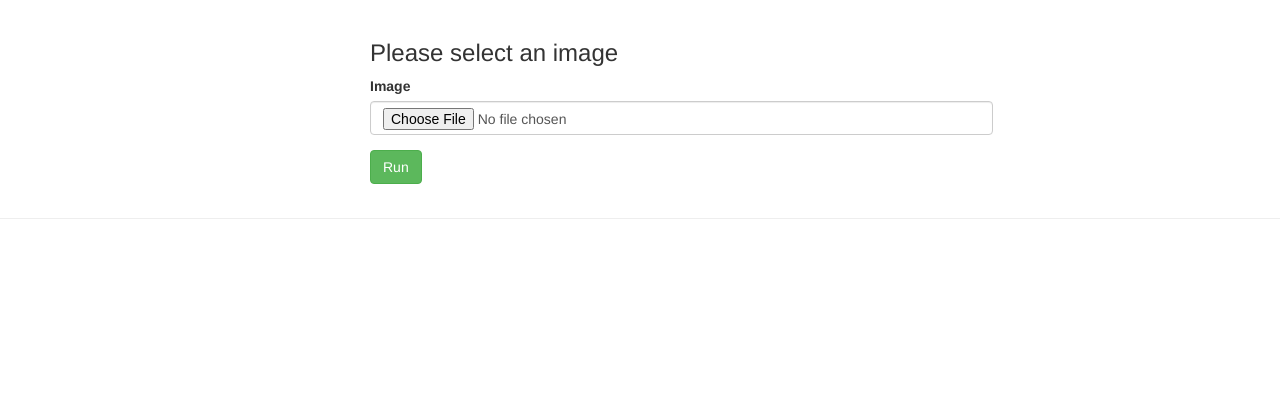
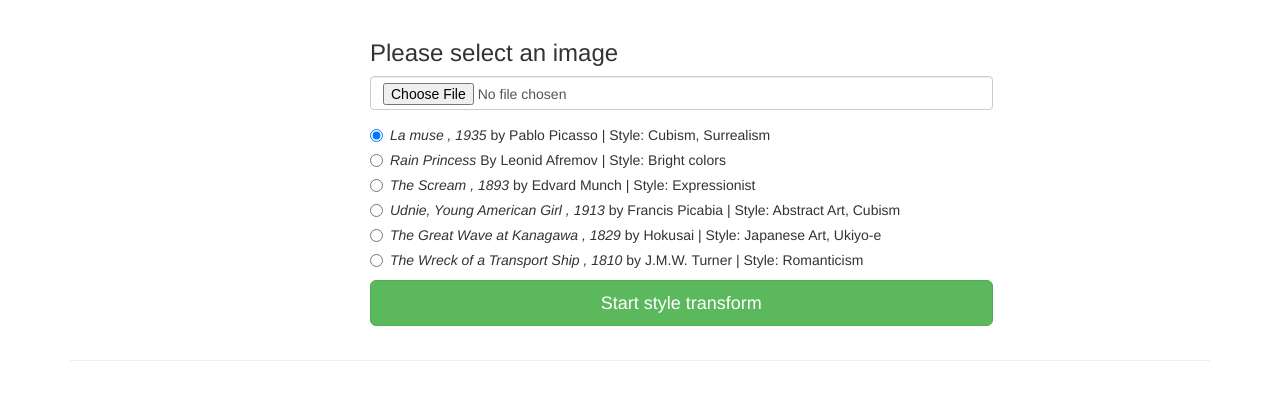
Before and after one commit to Kevinqian0501/artist-style-transform, a Flask app: page / in a window 1280 px wide. Shown: the part 52-452 px from the top of the page. Run offline with Flask 2, Linux system fonts and the light colour scheme; some libraries are stand-ins or nearby versions.

Commit message:
add radio button

```diff
--- a/Google-web-app/templates/form.html
+++ b/Google-web-app/templates/form.html
@@ -6,11 +6,46 @@
 	<h3>{{action}}Please select an image</h3>
 	<form method="POST" enctype="multipart/form-data">
  	 <div class="form-group">
- 	   <label for="image">Image</label>
 	    <input type="file" name="image" id="image" class="form-control"/>
 	  </div>
-
-	  <button type="submit" class="btn btn-success">Run</button>
+          <div>
+          <div class="radio">
+                  <label>
+                <input type="radio" name="optionsRadios" id="optionsRadios1" value="la_muse.ckpt" checked>
+                   <em>La muse , 1935 </em> by Pablo Picasso | Style: Cubism, Surrealism
+                </label>
+           </div>
+           <div class="radio">
+                  <label>
+                <input type="radio" name="optionsRadios" id="optionsRadios2" value="rain_princess.ckpt">
+                   <em>Rain Princess </em> By Leonid Afremov | Style: Bright colors
+                </label>
+           </div>
+          <div class="radio">
+               <label>
+                  <input type="radio" name="optionsRadios" id="optionsRadios3" value="scream.ckpt">
+                   <em>The Scream , 1893</em> by Edvard Munch | Style: Expressionist
+               </label>
+           </div>
+          <div class="radio">
+               <label>
+                  <input type="radio" name="optionsRadios" id="optionsRadios4" value="udnie.ckpt">
+                   <em>Udnie, Young American Girl , 1913</em> by Francis Picabia | Style: Abstract Art, Cubism
+               </label>
+           </div>
+           <div class="radio">
+               <label>
+                  <input type="radio" name="optionsRadios" id="optionsRadios5" value="wave.ckpt">
+                  <em> The Great Wave at Kanagawa , 1829</em> by Hokusai | Style: Japanese Art, Ukiyo-e
+               </label>
+           </div>
+          <div class="radio">
+               <label>
+                  <input type="radio" name="optionsRadios" id="optionsRadios6" value="wreck.ckpt">
+                   <em>The Wreck of a Transport Ship , 1810</em> by J.M.W. Turner | Style: Romanticism
+               </label>
+           </div>
+          <button type="submit" class="btn btn-success btn-lg btn-block">Start style transform</button>
 	</form>
     </div>
 </div>
```
